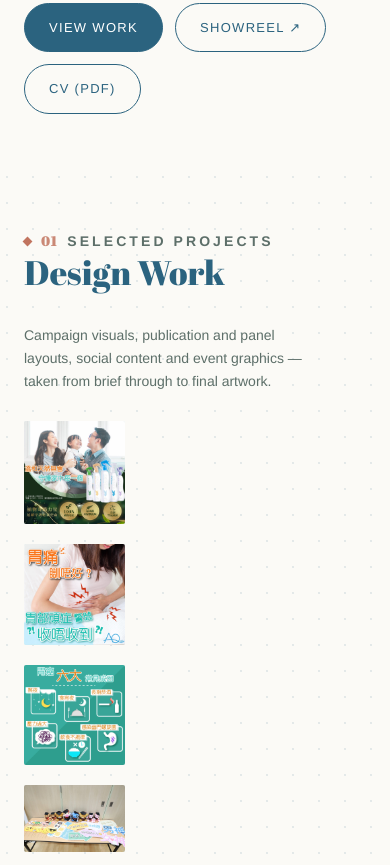
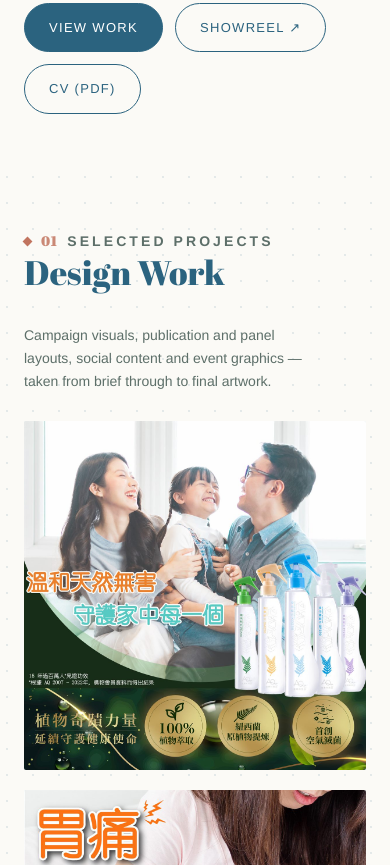
Before and after one commit to Serene-Poon/portfolio, a plain HTML site: page index.html in a window 390 px wide. Shown: the part 1135-2000 px from the top of the page. Drawn offline with Linux system fonts and the light colour scheme.

Commit message:
Update assets/css/style.css

```diff
--- a/assets/css/style.css
+++ b/assets/css/style.css
@@ -854,6 +854,7 @@ html[data-lang="zh"] .hero h2 {
 @media (max-width: 1100px) {
   :root { --sidebar-w: 280px; }
   .section, .hero { padding-left: 44px; padding-right: 44px; }
+  .masonry { --masonry-cols: 2; }
 }
 
 @media (max-width: 860px) {
@@ -901,6 +902,7 @@ html[data-lang="zh"] .hero h2 {
 }
 
 @media (max-width: 560px) {
+  .masonry { --masonry-cols: 1; }
   .section-head { margin-bottom: 28px; }
   .video-frame { aspect-ratio: 4 / 3; }
 }
```
